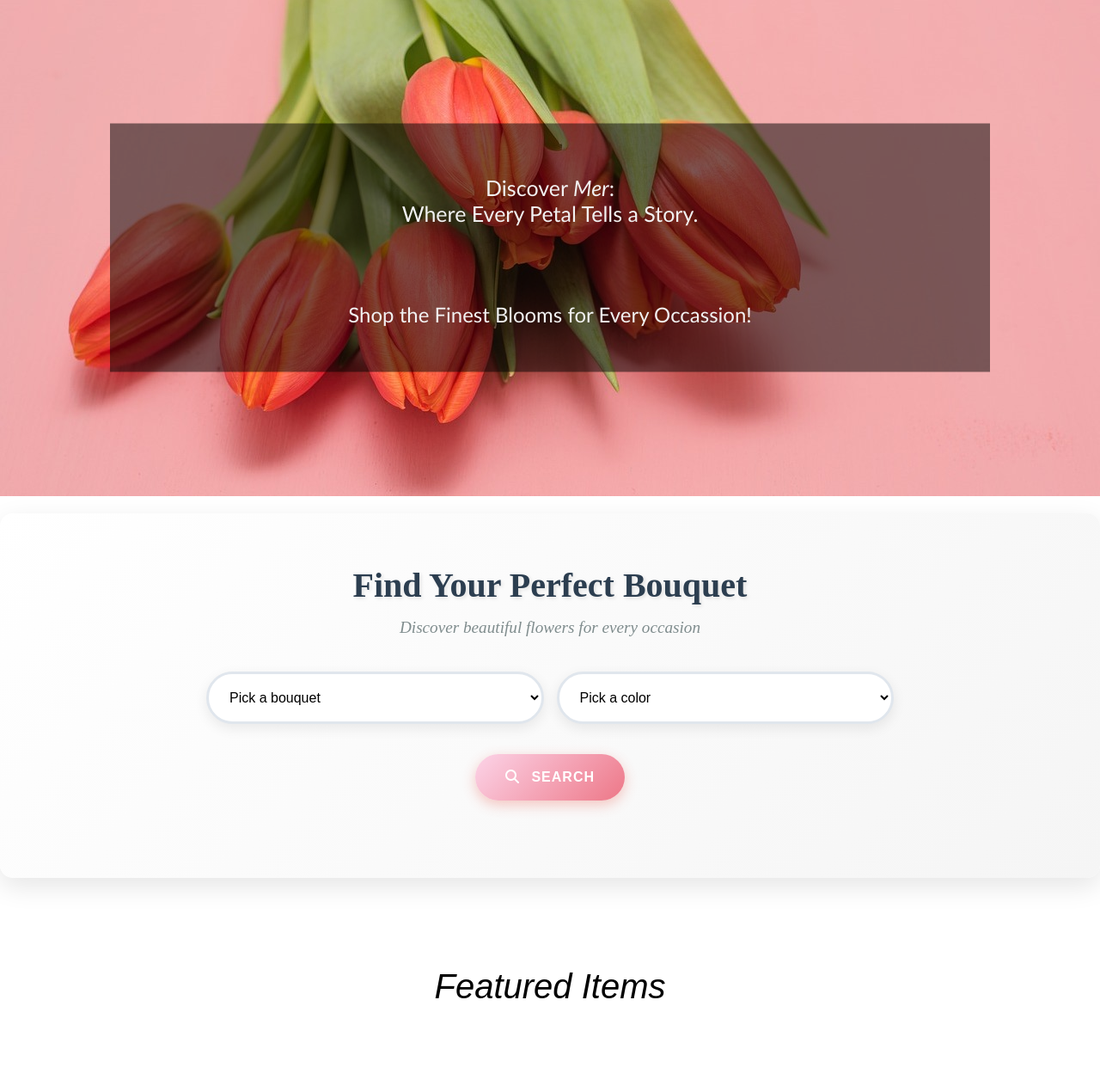
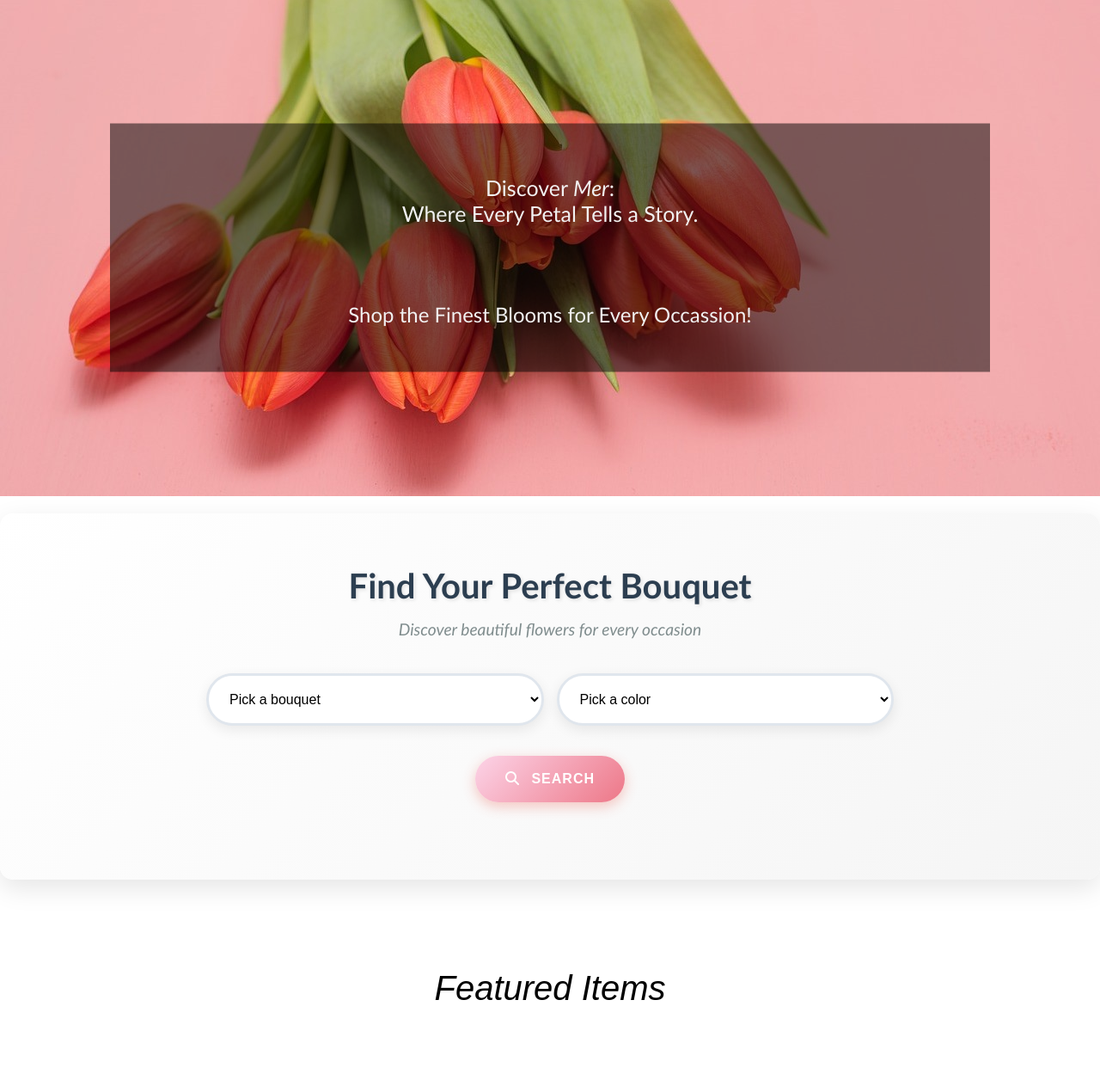
Before and after one commit to Sanduni204/mer-florist-website, a PHP site: page /mer_ecommerce/1home.php in a window 1280 px wide. Shown: the part 71-1334 px from the top of the page at 86% size. Run offline with PHP 8.4, Linux system fonts and the light colour scheme; data that the repository does not hold is empty.

Commit message:
Change the font face

```diff
--- a/1style.css
+++ b/1style.css
@@ -1412,6 +1412,7 @@ padding-top: 5%;
     margin: 20px 0;
     border-radius: 15px;
     box-shadow: 0 10px 30px rgba(0,0,0,0.1);
+    font-family: 'Gill Sans', 'Gill Sans MT', Calibri, 'Trebuchet MS', sans-serif;
 }
 
 .search-container {
--- a/config/config.php
+++ b/config/config.php
@@ -1,16 +1,12 @@
 <?php
-// Unified PDO configuration with port fallback and UTF-8 charset
-// Adjust DBNAME, USER, PASS as needed for your local environment
 
-// Host and credentials
 define("HOSTNAME", "localhost");
 define("DBNAME", "mer");
 define("USER", "root");
 define("PASS", "");
 
-// Preferred port first (XAMPP often uses 3308/3307), then fallback to 3306
 $ports = [3308, 3307, 3306];
-// Try both direct IP and hostname
+
 $hosts = ["127.0.0.1", HOSTNAME];
 $lastException = null;
 
```
